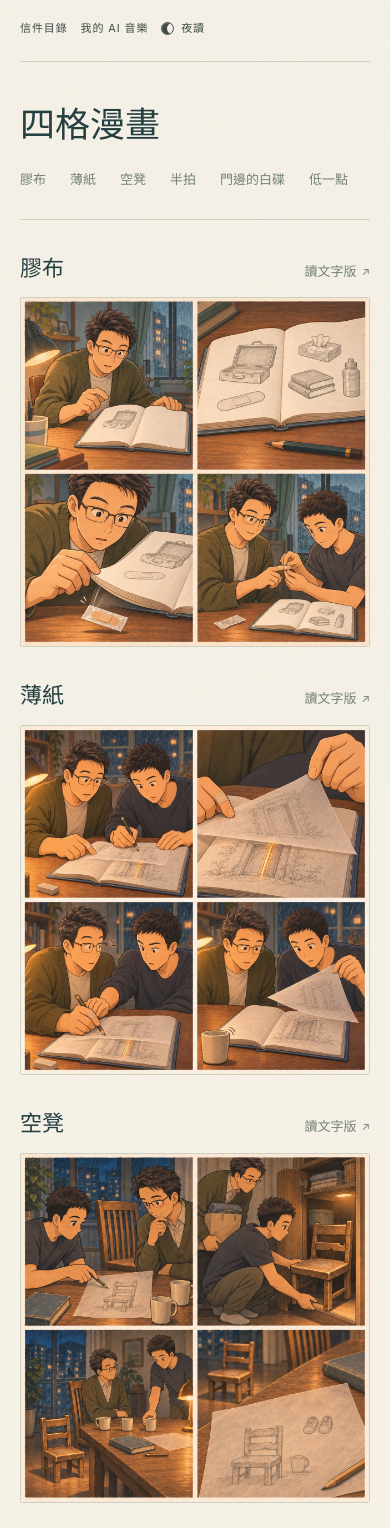
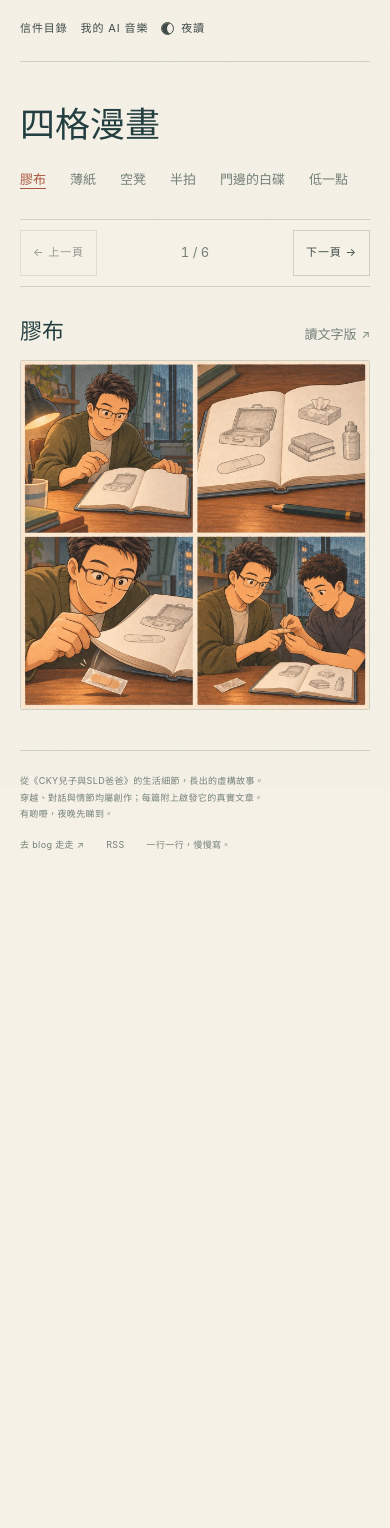
Before and after one commit to ortho099/one-line-universe-read, a plain HTML site: page comics/index.html in a window 390 px wide. Shown: the part 56-1584 px from the top of the page. After the commit the page ends 935 px from the top, so only its background shows below. Drawn offline with Linux system fonts and the light colour scheme; no server answers.

Commit message:
Load comics one page at a time

```diff
--- a/assets/app.js
+++ b/assets/app.js
@@ -15,6 +15,47 @@
   const preferred=['yue','zh-Hant','en'].includes(storedLanguage)?storedLanguage:'yue';
   const suffix={yue:'','zh-Hant':'zh-hant/',en:'en/'};
   const siteBase=document.querySelector('meta[name="site-base-path"]')?.content || '/';
+  const comics = document.querySelector('[data-comics]');
+  if (comics) {
+    const pages = Array.from(comics.querySelectorAll('[data-comic-page]'));
+    const indexLinks = comics.querySelectorAll('.comics-index a');
+    const pager = comics.querySelector('.comics-pager');
+    const position = pager.querySelector('[data-comic-position]');
+    const buttons = pager.querySelectorAll('[data-comic-step]');
+    let current = -1;
+
+    const showComic = () => {
+      const index = Math.max(0, pages.findIndex(page => '#' + page.id === location.hash));
+      if (index === current) return;
+      const page = pages[index];
+      const imageLink = page.querySelector('.comic-image');
+      const template = imageLink.querySelector('template');
+      if (template) imageLink.replaceChildren(template.content);
+      pages.forEach(comic => { comic.hidden = comic !== page; });
+      indexLinks.forEach((link, i) => {
+        if (i === index) link.setAttribute('aria-current', 'page');
+        else link.removeAttribute('aria-current');
+      });
+      position.textContent = `${index + 1} / ${pages.length}`;
+      buttons.forEach(button => {
+        const destination = index + Number(button.dataset.comicStep);
+        button.disabled = !pages[destination];
+      });
+      if (current !== -1 && page.getBoundingClientRect().top < pager.getBoundingClientRect().bottom) {
+        page.scrollIntoView({block: 'start'});
+      }
+      current = index;
+    };
+
+    showComic();
+    pager.hidden = pages.length < 2;
+    comics.classList.add('comics-ready');
+    buttons.forEach(button => button.addEventListener('click', () => {
+      const page = pages[current + Number(button.dataset.comicStep)];
+      if (page) location.hash = page.id;
+    }));
+    window.addEventListener('hashchange', showComic);
+  }
   const viewBadge = document.querySelector('[data-view-count]');
   if (viewBadge) {
     const showViews = async () => {
--- a/assets/style.css
+++ b/assets/style.css
@@ -43,13 +43,22 @@ body[data-language="en"] .sources::before{content:"ORIGIN / INSPIRATION"}
 .comics-index { display: flex; flex-wrap: wrap; gap: 4px 24px; padding-bottom: 20px; border-bottom: 1px solid var(--line); }
 .comics-index a, .comic header a { font-size: 13px; color: var(--muted); }
 .comics-index a { padding-block: 7px; }
-.comics-index a:hover, .comic header a:hover { color: var(--accent); text-decoration: underline; text-underline-offset: 4px; }
-.comic { margin-top: clamp(28px, 5vw, 54px); scroll-margin-top: 20px; }
+.comics-index a:hover, .comics-index a[aria-current], .comic header a:hover { color: var(--accent); text-decoration: underline; text-underline-offset: 4px; }
+.comics-pager:not([hidden]) { position: sticky; top: 0; z-index: 2; display: grid; grid-template-columns: 1fr auto 1fr; align-items: center; gap: 12px; padding: 10px 0; background: var(--paper); border-bottom: 1px solid var(--line); }
+.comics-pager button { justify-self: start; padding-inline: 12px; }
+.comics-pager button:last-child { justify-self: end; }
+.comics-pager button:disabled { opacity: .55; border-color: var(--line); }
+.comics-pager [role="status"] { color: var(--muted); font-size: 13px; font-variant-numeric: tabular-nums; }
+.comic { margin-top: clamp(24px, 4vw, 36px); scroll-margin-top: 78px; }
 .comic header { display: flex; align-items: baseline; justify-content: space-between; gap: 12px; margin-bottom: 10px; }
 .comic h2 { font-size: clamp(22px, 4vw, 29px); }
-.comic-image { display: block; }
+.comic-image { display: block; color: var(--accent); }
 .comic-image:focus-visible { outline-offset: 5px; }
-.comic-image img { display: block; width: 100%; height: auto; border: 1px solid var(--line); border-radius: 2px; }
+.comic-image img { display: block; width: 100%; height: auto; border: 1px solid var(--line); border-radius: 2px; background: var(--paper-deep); }
+@media (prefers-reduced-motion: no-preference) {
+  .comics-ready .comic:not([hidden]) .comic-image { animation: comic-turn .24s ease-out; transform-origin: left center; }
+  @keyframes comic-turn { from { opacity: .55; transform: perspective(1000px) rotateY(-12deg); } }
+}
 @media (max-width: 500px) {
   .comics-nav { height: auto; min-height: 86px; padding-block: 12px; flex-wrap: wrap; }
   .comics-nav .header-nav { gap: 13px; flex-wrap: wrap; }
--- a/comics/index.html
+++ b/comics/index.html
@@ -1,45 +1,56 @@
 <!doctype html><html lang="zh-Hant-HK"><head><meta charset="utf-8"><meta name="viewport" content="width=device-width,initial-scale=1"><meta name="site-base-path" content="/one-line-universe-read/"><meta name="theme-color" content="#f5f1e7"><meta name="description" content="用四格無字漫畫，讀《只寫一行的宇宙》的故事。"><title>四格漫畫｜只寫一行的宇宙</title><link rel="canonical" href="https://ortho099.github.io/one-line-universe-read/comics/"><meta property="og:type" content="article"><meta property="og:locale" content="zh_HK"><meta property="og:title" content="四格漫畫｜只寫一行的宇宙"><meta property="og:description" content="用四格無字漫畫，讀《只寫一行的宇宙》的故事。"><meta property="og:url" content="https://ortho099.github.io/one-line-universe-read/comics/"><meta property="og:image" content="https://ortho099.github.io/one-line-universe-read/assets/notebook.svg"><link rel="icon" href="/one-line-universe-read/assets/favicon.svg" type="image/svg+xml"><link rel="alternate" type="application/rss+xml" title="只寫一行的宇宙" href="/one-line-universe-read/feed.xml"><script>try{const t=JSON.parse(localStorage.getItem('one-line:theme'));if(t==='dark'||t==='light')document.documentElement.dataset.theme=t;}catch{}</script><link rel="stylesheet" href="/one-line-universe-read/assets/style.css"><script src="/one-line-universe-read/assets/app.js" defer></script></head>
 <body><a class="skip" href="#main">跳到主要內容</a><header class="masthead  music-nav shell"><a class="brand" href="/one-line-universe-read/" aria-label="只寫一行的宇宙首頁"><span class="brand-mark" aria-hidden="true"></span><span lang="zh-Hant">只寫一行的宇宙<small>THE ONE-LINE UNIVERSE</small></span></a><nav class="header-nav" aria-label="主選單"><a href="/one-line-universe-read/#letters">信件目錄</a><a href="/one-line-universe-read/music/">我的 AI 音樂</a><a class="desktop-link" href="https://mykidnme.blogspot.com/" target="_blank" rel="noopener noreferrer">原來嘅 blog<span class="external" aria-hidden="true">↗</span></a><button class="text-button" data-theme-toggle aria-label="切換深色閱讀" aria-pressed="false"><span class="theme-glyph" aria-hidden="true"></span><span data-theme-label>夜讀</span></button></nav></header>
-<main id="main" class="comics-page shell">
+<main id="main" class="comics-page shell" data-comics>
   <h1>四格漫畫</h1>
   <nav class="comics-index" aria-label="漫畫目錄">
     <a href="#plaster">膠布</a><a href="#tracing-paper">薄紙</a><a href="#empty-chair">空凳</a><a href="#half-beat">半拍</a><a href="#door-saucer">門邊的白碟</a><a href="#lower-mirror">低一點</a>
   </nav>
+  <nav class="comics-pager" aria-label="漫畫翻頁" hidden>
+    <button type="button" class="outline-button" data-comic-step="-1"><span aria-hidden="true">← </span>上一頁</button>
+    <span data-comic-position role="status"></span>
+    <button type="button" class="outline-button" data-comic-step="1">下一頁<span aria-hidden="true"> →</span></button>
+  </nav>
 
-  <section class="comic" id="plaster" aria-labelledby="comic-plaster">
+  <section class="comic" data-comic-page id="plaster" aria-labelledby="comic-plaster">
     <header><h2 id="comic-plaster">膠布</h2><a href="/one-line-universe-read/letters/plaster/" data-language-target="plaster">讀文字版<span class="external" aria-hidden="true">↗</span></a></header>
     <a class="comic-image" href="/one-line-universe-read/assets/comics/plaster.jpg" target="_blank" rel="noopener noreferrer" aria-label="打開〈膠布〉大圖">
-      <img src="/one-line-universe-read/assets/comics/plaster.jpg" alt="爸爸翻開日記，看見畫在紙上的膠布。真膠布從書頁跌到枱面，長大了的兒子幫爸爸貼在手指上。" width="1254" height="1254" decoding="async">
+      <template><img src="/one-line-universe-read/assets/comics/plaster.jpg" alt="爸爸翻開日記，看見畫在紙上的膠布。真膠布從書頁跌到枱面，長大了的兒子幫爸爸貼在手指上。" width="1254" height="1254" decoding="async"></template>
+      開啟漫畫圖片 ↗
     </a>
   </section>
-  <section class="comic" id="tracing-paper" aria-labelledby="comic-tracing-paper">
+  <section class="comic" data-comic-page id="tracing-paper" aria-labelledby="comic-tracing-paper">
     <header><h2 id="comic-tracing-paper">薄紙</h2><a href="/one-line-universe-read/letters/tracing-paper/" data-language-target="tracing-paper">讀文字版<span class="external" aria-hidden="true">↗</span></a></header>
     <a class="comic-image" href="/one-line-universe-read/assets/comics/tracing-paper.jpg" target="_blank" rel="noopener noreferrer" aria-label="打開〈薄紙〉大圖">
-      <img src="/one-line-universe-read/assets/comics/tracing-paper.jpg" alt="父子描下日記裡發光的門。揭起薄紙時兩層門框錯開。兒子攔住爸爸的筆，門在日記裡合上，光熄了。" width="1254" height="1254" loading="lazy" decoding="async">
+      <template><img src="/one-line-universe-read/assets/comics/tracing-paper.jpg" alt="父子描下日記裡發光的門。揭起薄紙時兩層門框錯開。兒子攔住爸爸的筆，門在日記裡合上，光熄了。" width="1254" height="1254" decoding="async"></template>
+      開啟漫畫圖片 ↗
     </a>
   </section>
-  <section class="comic" id="empty-chair" aria-labelledby="comic-empty-chair">
+  <section class="comic" data-comic-page id="empty-chair" aria-labelledby="comic-empty-chair">
     <header><h2 id="comic-empty-chair">空凳</h2><a href="/one-line-universe-read/letters/empty-chair/" data-language-target="empty-chair">讀文字版<span class="external" aria-hidden="true">↗</span></a></header>
     <a class="comic-image" href="/one-line-universe-read/assets/comics/empty-chair.jpg" target="_blank" rel="noopener noreferrer" aria-label="打開〈空凳〉大圖">
-      <img src="/one-line-universe-read/assets/comics/empty-chair.jpg" alt="父子從薄紙上的畫認出舊矮凳，把它搬到枱邊。第三隻杯放下後，紙上出現一雙小孩的鞋，真正的矮凳仍然空著。" width="1254" height="1254" loading="lazy" decoding="async">
+      <template><img src="/one-line-universe-read/assets/comics/empty-chair.jpg" alt="父子從薄紙上的畫認出舊矮凳，把它搬到枱邊。第三隻杯放下後，紙上出現一雙小孩的鞋，真正的矮凳仍然空著。" width="1254" height="1254" decoding="async"></template>
+      開啟漫畫圖片 ↗
     </a>
   </section>
-  <section class="comic" id="half-beat" aria-labelledby="comic-half-beat">
+  <section class="comic" data-comic-page id="half-beat" aria-labelledby="comic-half-beat">
     <header><h2 id="comic-half-beat">半拍</h2><a href="/one-line-universe-read/letters/half-beat/" data-language-target="half-beat">讀文字版<span class="external" aria-hidden="true">↗</span></a></header>
     <a class="comic-image" href="/one-line-universe-read/assets/comics/half-beat.jpg" target="_blank" rel="noopener noreferrer" aria-label="打開〈半拍〉大圖">
-      <img src="/one-line-universe-read/assets/comics/half-beat.jpg" alt="父子用筷子敲倒扣的藍碗，中間留了一拍空白。兩人蹲在空矮凳兩旁，聽見凳下傳來動靜。" width="1254" height="1254" loading="lazy" decoding="async">
+      <template><img src="/one-line-universe-read/assets/comics/half-beat.jpg" alt="父子用筷子敲倒扣的藍碗，中間留了一拍空白。兩人蹲在空矮凳兩旁，聽見凳下傳來動靜。" width="1254" height="1254" decoding="async"></template>
+      開啟漫畫圖片 ↗
     </a>
   </section>
-  <section class="comic" id="door-saucer" aria-labelledby="comic-door-saucer">
+  <section class="comic" data-comic-page id="door-saucer" aria-labelledby="comic-door-saucer">
     <header><h2 id="comic-door-saucer">門邊的白碟</h2><a href="/one-line-universe-read/letters/door-saucer/" data-language-target="door-saucer">讀文字版<span class="external" aria-hidden="true">↗</span></a></header>
     <a class="comic-image" href="/one-line-universe-read/assets/comics/door-saucer.jpg" target="_blank" rel="noopener noreferrer" aria-label="打開〈門邊的白碟〉大圖">
-      <img src="/one-line-universe-read/assets/comics/door-saucer.jpg" alt="爸爸望向空凳底，兒子回頭望向關住嘅門。薄紙上畫住一隻小丑拖鞋。兒子用紙巾角掂一掂白碟裡嘅水痕。最後，枱上兩張紙巾同日記裡畫嘅一樣，中間都有一道小縫。" width="1254" height="1254" loading="lazy" decoding="async">
+      <template><img src="/one-line-universe-read/assets/comics/door-saucer.jpg" alt="爸爸望向空凳底，兒子回頭望向關住嘅門。薄紙上畫住一隻小丑拖鞋。兒子用紙巾角掂一掂白碟裡嘅水痕。最後，枱上兩張紙巾同日記裡畫嘅一樣，中間都有一道小縫。" width="1254" height="1254" decoding="async"></template>
+      開啟漫畫圖片 ↗
     </a>
   </section>
-  <section class="comic" id="lower-mirror" aria-labelledby="comic-lower-mirror">
+  <section class="comic" data-comic-page id="lower-mirror" aria-labelledby="comic-lower-mirror">
     <header><h2 id="comic-lower-mirror">低一點</h2><a href="/one-line-universe-read/letters/lower-mirror/" data-language-target="lower-mirror">讀文字版<span class="external" aria-hidden="true">↗</span></a></header>
     <a class="comic-image" href="/one-line-universe-read/assets/comics/lower-mirror.jpg" target="_blank" rel="noopener noreferrer" aria-label="打開〈低一點〉大圖">
-      <img src="/one-line-universe-read/assets/comics/lower-mirror.jpg" alt="父子用側光照住薄紙。日記小人披住布，把小鏡舉得太高。兒子將真鏡放低，紙上小人亦把鏡移到胸前，鏡中露出一撮未齊嘅頭髮。" width="1254" height="1254" loading="lazy" decoding="async">
+      <template><img src="/one-line-universe-read/assets/comics/lower-mirror.jpg" alt="父子用側光照住薄紙。日記小人披住布，把小鏡舉得太高。兒子將真鏡放低，紙上小人亦把鏡移到胸前，鏡中露出一撮未齊嘅頭髮。" width="1254" height="1254" decoding="async"></template>
+      開啟漫畫圖片 ↗
     </a>
   </section>
 </main><footer class="footer shell"><p>從《CKY兒子與SLD爸爸》的生活細節，長出的虛構故事。<br>穿越、對話與情節均屬創作；每篇附上啟發它的真實文章。<br>有啲嘢，夜晚先睇到。<button type="button" class="treasure" data-treasure aria-label="一點微光">✦</button><span class="treasure-note" data-treasure-note role="status" hidden></span></p><div class="footer-links"><a href="https://mykidnme.blogspot.com/" target="_blank" rel="noopener noreferrer">去 blog 走走 ↗</a><a href="/one-line-universe-read/feed.xml">RSS</a><span>一行一行，慢慢寫。</span><span class="view-count" data-view-count="https://one-line-universe-views.hin-merican-raft-staging.workers.dev/views" hidden></span></div></footer></body></html>
```
